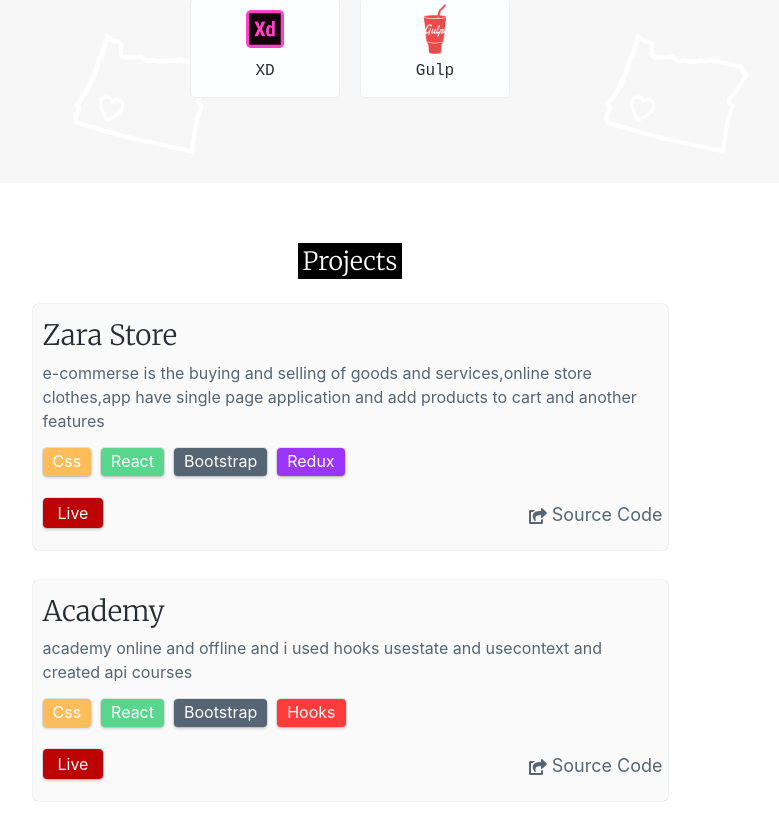
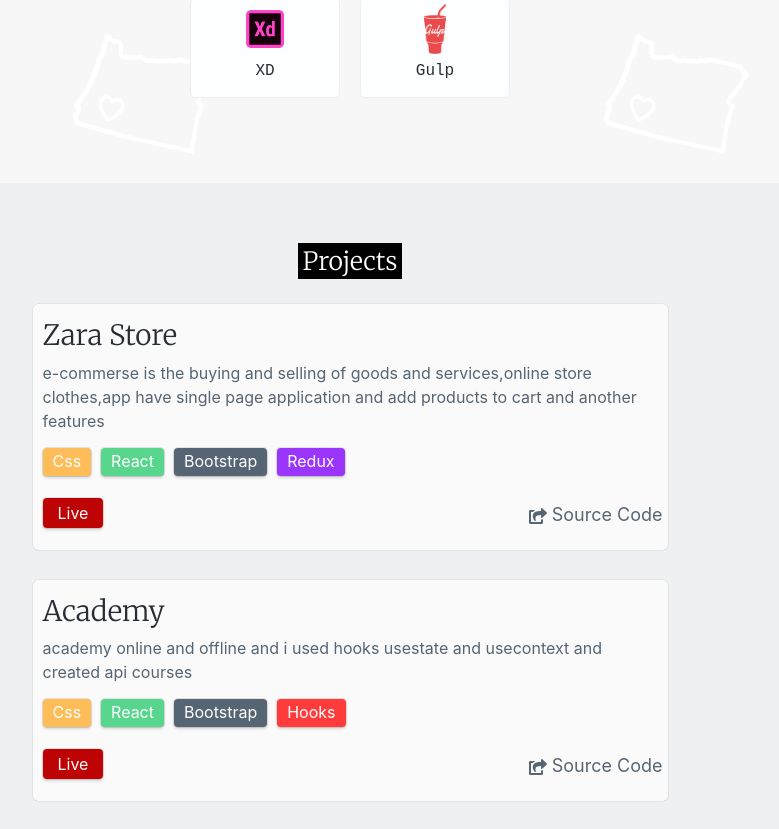
Before and after one commit to 3bdalah/Last-portfolio, a React (Create React App) app: page / in a window 1280 px wide. Shown: the part 1176-2005 px from the top of the page, without its empty margins (290-1069 px from the left). Built offline with nearby package versions, Linux system fonts and the light colour scheme.

Commit message:
change background  color about-me

```diff
--- a/src/App.scss
+++ b/src/App.scss
@@ -122,6 +122,7 @@ body{
 .about{
   padding: 50px 0px;
 
+  background-color: #F8FAFC;
   .img-me{
     margin-top: 50px;
     display: block !important;
@@ -211,7 +212,8 @@ body{
   padding: 50px 0px;
 
   background-color: #F8FAFC;
-  background-color: white;
+  background-color: #EEF0F1;
+
   .project{
     border:none;
     // box-shadow: 1px 1px 3px rgba(0,0,0,0.1),-1px -1px 3px rgba(0,0,0,0.1);
```
